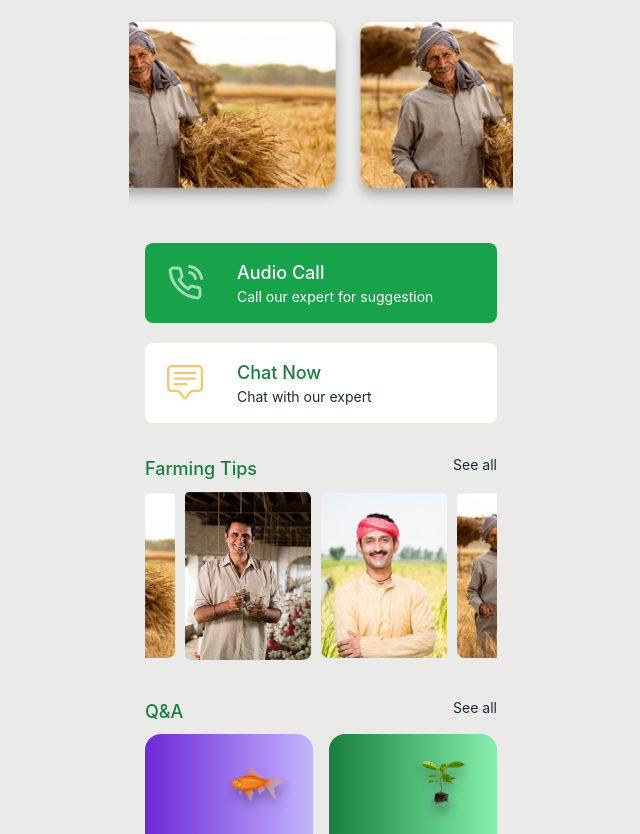
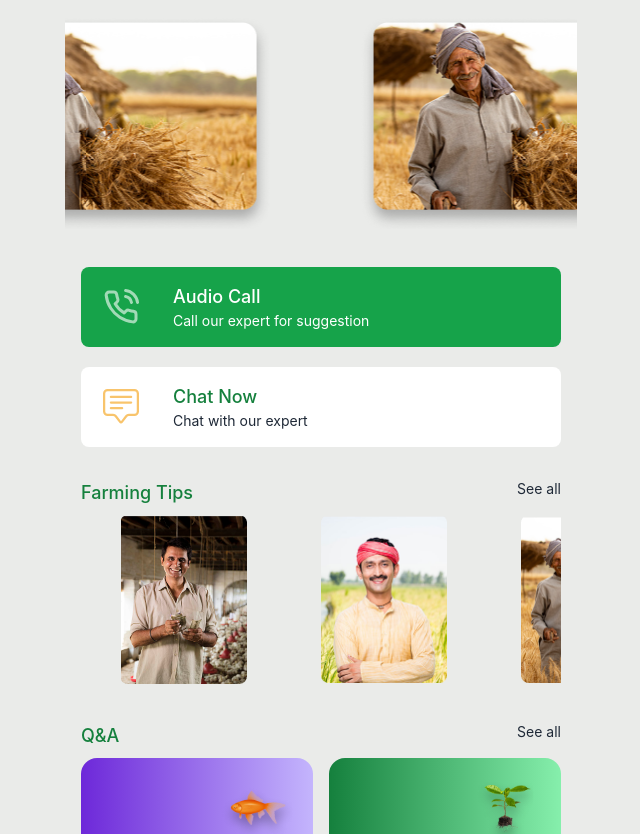
Before and after one commit to masudrana2779/agro-pwa, a Next.js app: page / in a window 1280 px wide. Shown: the top 834 px of the page, without its empty margins (319-959 px from the left). Built offline with nearby package versions, Linux system fonts and the light colour scheme.

Commit message:
body width fixed

```diff
--- a/components/Home/index.tsx
+++ b/components/Home/index.tsx
@@ -6,7 +6,7 @@
 const HomeComponent = () => {
   return (
     <>
-      <div className="max-w-sm mx-auto">
+      <div className="max-w-lg mx-auto">
         <BannerComponent />
         <CallChat />
         <FarmingTipsComponent />
```
